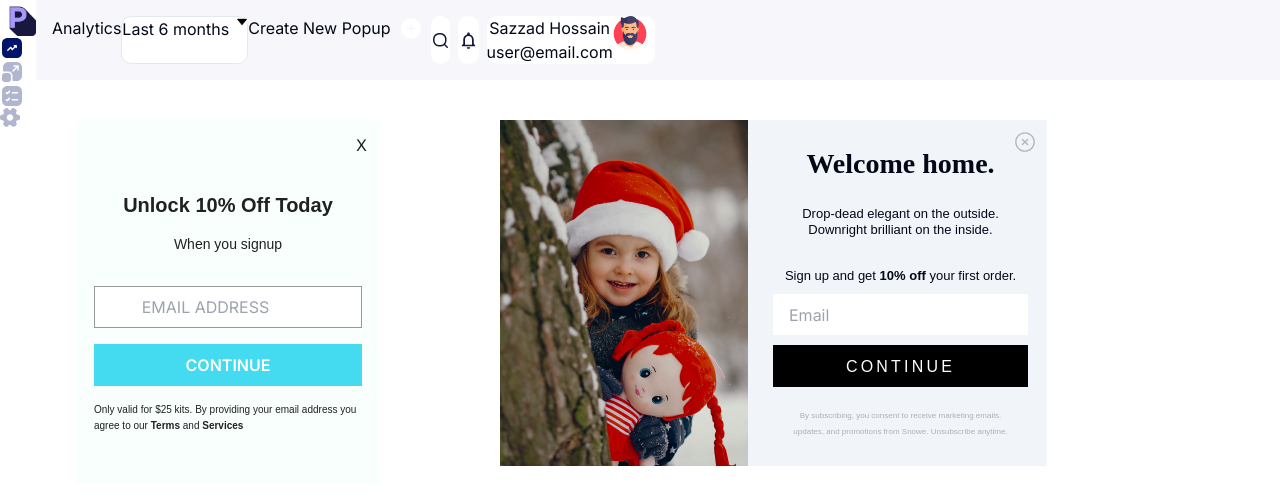
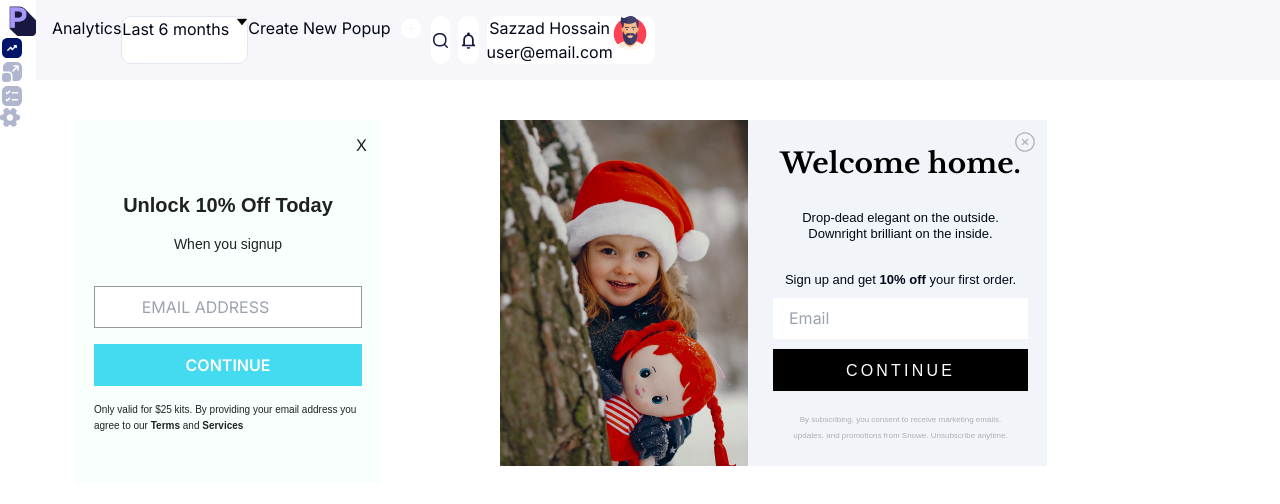
Before and after one commit to Sajjad314/learnathon-task, a Next.js app: page /template in a window 1280 px wide. Shown: the top 504 px of the page. Built offline with nearby package versions, Linux system fonts and the light colour scheme.

Commit message:
add fonts

```diff
--- a/app/template/page.tsx
+++ b/app/template/page.tsx
@@ -2,6 +2,7 @@ import React from "react";
 import imagee from "../../assets/KidInSnow.png";
 import Image from "next/image";
 import CancelVectorSVG from "@/assets/Icon/CancelVectorSVG";
+import { libreBaskerville } from "@/utils/fonts";
 
 const page = () => {
   return (
@@ -152,11 +153,12 @@ const page = () => {
               }}
             >
               <p
+                className={`${libreBaskerville.className}`}
                 style={{
-                  fontFamily: "Libre Baskerville, serif",
+                  // fontFamily: "'Libre Baskerville', serif",
                   fontSize: "28px",
                   fontWeight: 700,
-                  lineHeight: "35px",
+                  color: "#000",
                   textAlign: "center",
                 }}
               >
--- /dev/null
+++ b/utils/fonts.ts
@@ -0,0 +1,11 @@
+import { Dancing_Script, Libre_Baskerville } from "next/font/google";
+
+export const dancingScript = Dancing_Script({
+  weight: ["500", "600", "700"],
+  subsets: ["latin"],
+});
+
+export const libreBaskerville = Libre_Baskerville({
+  weight: ["400", "700"],
+  subsets: ["latin"],
+});
```
